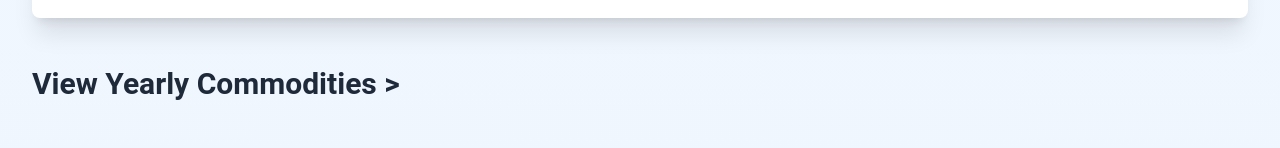
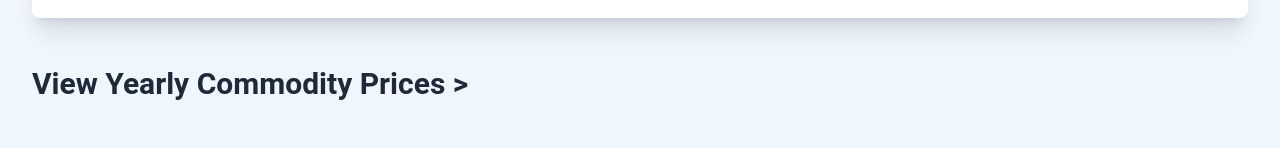
Before and after one commit to 1409-2542/Commodities-Trading-Data, a Next.js app: page / in a window 1280 px wide. Shown: the part 1514-1662 px from the top of the page. Built offline with nearby package versions, Linux system fonts and the light colour scheme.

Commit message:
changed View Yearly Commodities to View Yearly Commodity Prices

```diff
--- a/app/page.tsx
+++ b/app/page.tsx
@@ -20,7 +20,7 @@ export default function HomePage() {
         <CommodityTable data={commodities} />
       </div>
       <div>
-      <Link href="/yearly-data" className="text-3xl font-bold text-gray-800 hover:text-blue-800">View Yearly Commodities &#62;</Link>
+      <Link href="/yearly-data" className="text-3xl font-bold text-gray-800 hover:text-blue-800">View Yearly Commodity Prices &#62;</Link>
       </div>
     </div>
   );
```
